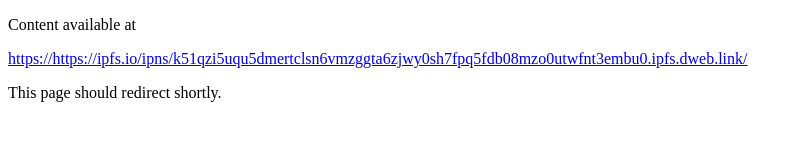
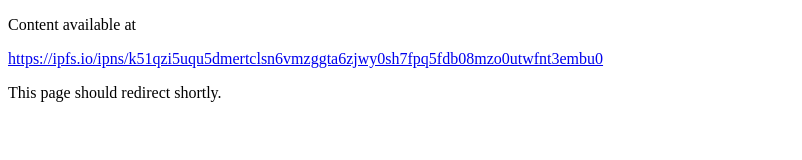
Before and after one commit to littlebenlittle/webserver, a plain HTML site: page benlittledev.com/index.html in a window 1280 px wide. Shown: the whole page, without its empty margins (0-802 px from the left). Drawn offline with Linux system fonts and the light colour scheme.

Commit message:
don't assume url schema

```diff
--- a/benlittledev.com/index.html
+++ b/benlittledev.com/index.html
@@ -1,13 +1,13 @@
 <!DOCTYPE html>
 <html>
   <head>
-    <meta http-equiv="refresh" content="3; url='https://https://ipfs.io/ipns/k51qzi5uqu5dmertclsn6vmzggta6zjwy0sh7fpq5fdb08mzo0utwfnt3embu0.ipfs.dweb.link/" />
+    <meta http-equiv="refresh" content="3; url='https://ipfs.io/ipns/k51qzi5uqu5dmertclsn6vmzggta6zjwy0sh7fpq5fdb08mzo0utwfnt3embu0" />
   </head>
   <body>
     <p>Content available at</p>
     <p>
-      <a href="https://https://ipfs.io/ipns/k51qzi5uqu5dmertclsn6vmzggta6zjwy0sh7fpq5fdb08mzo0utwfnt3embu0.ipfs.dweb.link/">
-        https://https://ipfs.io/ipns/k51qzi5uqu5dmertclsn6vmzggta6zjwy0sh7fpq5fdb08mzo0utwfnt3embu0.ipfs.dweb.link/
+      <a href="https://ipfs.io/ipns/k51qzi5uqu5dmertclsn6vmzggta6zjwy0sh7fpq5fdb08mzo0utwfnt3embu0">
+        https://ipfs.io/ipns/k51qzi5uqu5dmertclsn6vmzggta6zjwy0sh7fpq5fdb08mzo0utwfnt3embu0
       </a>
     </p>
     <p>This page should redirect shortly.</p>
```
Also changed, not shown: 1 other file.
